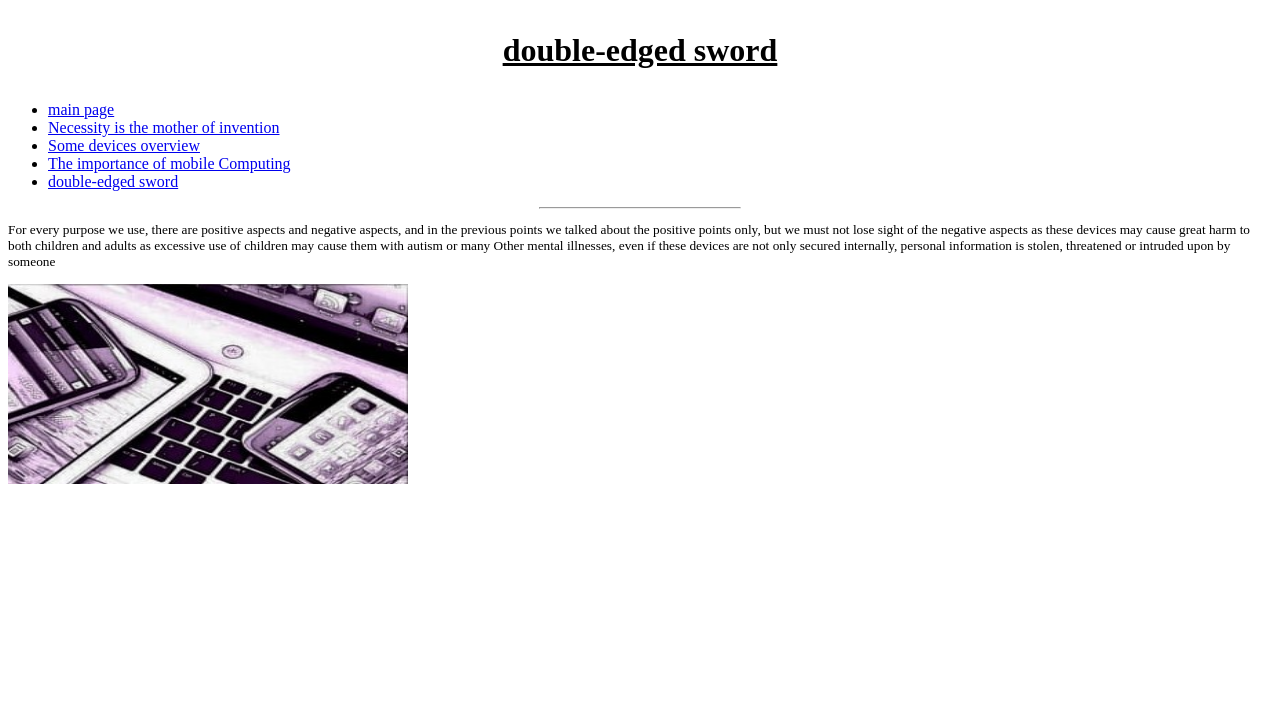
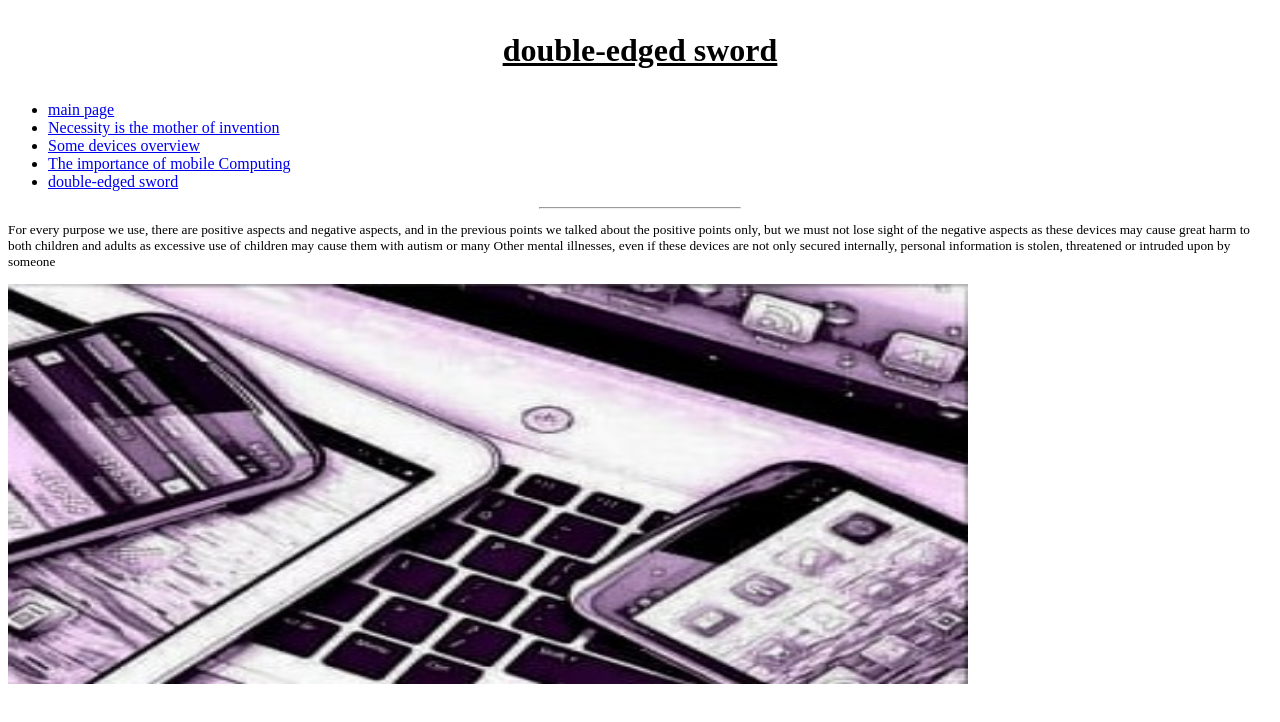
Before and after one commit to ateya-shehata-saad/ece001, a plain HTML site: page p4.html in a window 1280 px wide. Drawn offline with Linux system fonts and the light colour scheme.

Commit message:
Update p4.html

```diff
--- a/p4.html
+++ b/p4.html
@@ -26,7 +26,7 @@ if these devices are not only secured internally, personal information is stolen
 intruded upon by someone
 
 </p>
-<img src="IMG-20200603-WA0117~2.jpg"  width="400px"   height="200px">
+<img src="IMG-20200603-WA0117~2.jpg"  width="960px"   height="400px">
 
 
     </body>
```
